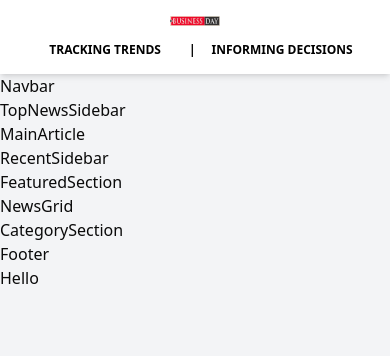
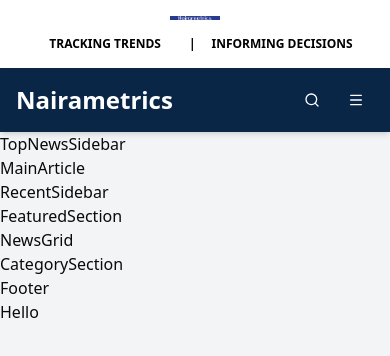
Before and after one commit to meanev56/news_proj, a Next.js app: page / in a window 390 px wide. Shown: the top 356 px of the page. Built offline with nearby package versions, Linux system fonts and the light colour scheme.

Commit message:
added -navbar -did mobile menu -desktop menu

```diff
--- a/components/LogoHeader.tsx
+++ b/components/LogoHeader.tsx
@@ -7,7 +7,7 @@
         <div className='justify-center'>
           <div className='text-center'>
             <Image
-              src="/images/businessday.png"
+              src="/images/logo.jpg"
               alt="BusinessDay Logo"
               className='mx-auto sm:w-20 md:w-26 lg:w-64 transition-all'
               width={50}
--- a/components/Navbar.tsx
+++ b/components/Navbar.tsx
@@ -1,8 +1,125 @@
-import React from 'react'
+'use client'
+import Link from 'next/link'
+import { useRouter } from 'next/navigation';
+import { useState } from 'react'
+import { Button } from './ui/button';
+import { Menu, Search, X } from 'lucide-react';
+interface NavItem {
+  name: string;
+  href: string;
+}
+
+const navItems: NavItem[] = [
+  { name: 'Business', href: '/' },
+  { name: 'Banking', href: '/banking' },
+  { name: 'Economy', href: '/' },
+  { name: 'Markets', href: '/markets' },
+  { name: 'Technology', href: '/' },
+  { name: 'Sports', href: '/sports' },
+  { name: 'About Us', href: '/about' },
+];
 
 const Navbar = () => {
+  const [mobileMenuOpen, setMobileMenuOpen] = useState(false);
+  const [searchOpen, setSearchOpen] = useState(false);
+  const pathname = useRouter();
+
+  const toggleMobileMenu = () => setMobileMenuOpen(!mobileMenuOpen);
+  const toggleSearch = () => setSearchOpen(!searchOpen);
+
   return (
-    <div>Navbar</div>
+    <nav className='bg-[#0A2647] text-white shadow-md'>
+      <div className='container mx-auto px-4'>
+        <div className='flex justify-between items-center h-16'>
+          {/* logo */}
+          <div className='flex-shrink-0'>
+            <Link
+              href='/'
+              className='text-2xl font-bold'
+            >
+              Nairametrics
+            </Link>
+          </div>
+
+          {/* Desktop Navigation */}
+          <div className="hidden md:flex items-center space-x-4">
+            {navItems.map((item) => (
+              <Link
+                key={item.name}
+                href={item.href}
+                className={`px-3 py-2 rounded-md text-sm font-medium hover:bg-[#144272] transition-colors ${
+                pathname.pathname === item.href && item.href !== '/' ? 'bg-[#144272]' : ''
+                }`}
+              >
+                {item.name}
+              </Link>
+            ))}
+          </div>
+
+          {/* right side icons */}
+          <div className="flex items-center space-x-2">
+            <Button
+              variant="ghost"
+              size="icon"
+              onClick={toggleSearch}
+              className="hover:bg-[#144272]"
+            >
+              <Search className="h-5 w-5" />
+            </Button>
+
+            {/* Mobile menu button */}
+            <Button
+              variant="ghost"
+              size="icon"
+              className="md:hidden hover:bg-[#144272]"
+              onClick={toggleMobileMenu}
+            >
+              {mobileMenuOpen ? <X className="h-5 w-5" /> : <Menu className="h-5 w-5" />}
+            </Button>
+          </div>
+
+        </div>
+        {/* Search bar */}
+        {searchOpen && (
+          <div className="py-3 border-t border-[#144272]">
+            <div className="relative">
+              <input
+                type="text"
+                placeholder="Search articles..."
+                className="w-full bg-white text-gray-800 px-4 py-2 rounded-md focus:outline-none focus:ring-2 focus:ring-[#2C74B3]"
+              />
+              <Button
+                size="icon"
+                className="absolute right-1 top-1 bg-[#2C74B3] hover:bg-[#205295]"
+              >
+                <Search className="h-5 w-5" />
+              </Button>
+            </div>
+          </div>
+        )}
+
+      </div>
+
+      {/* mobile menu */}
+      {mobileMenuOpen && (
+        <div className="md:hidden bg-[#0A2647]">
+          <div className="container mx-auto px-4 py-3 space-y-1">
+            {navItems.map((item) => (
+              <Link
+                key={item.name}
+                href={item.href}
+                className={`block px-3 py-2 rounded-md text-base font-medium hover:bg-[#205295] transition-colors ${
+                  location.pathname === item.href && item.href !== '/' ? 'bg-[#205295]' : ''
+                }`}
+                onClick={() => setMobileMenuOpen(false)}
+              >
+                {item.name}
+              </Link>
+            ))}
+          </div>
+        </div>
+      )}
+    </nav>
   )
 }
 
--- /dev/null
+++ b/components/ui/button.tsx
@@ -0,0 +1,57 @@
+import * as React from "react"
+import { Slot } from "@radix-ui/react-slot"
+import { cva, type VariantProps } from "class-variance-authority"
+
+import { cn } from "@/lib/utils"
+
+const buttonVariants = cva(
+  "inline-flex items-center justify-center gap-2 whitespace-nowrap rounded-md text-sm font-medium transition-colors focus-visible:outline-none focus-visible:ring-1 focus-visible:ring-ring disabled:pointer-events-none disabled:opacity-50 [&_svg]:pointer-events-none [&_svg]:size-4 [&_svg]:shrink-0",
+  {
+    variants: {
+      variant: {
+        default:
+          "bg-primary text-primary-foreground shadow hover:bg-primary/90",
+        destructive:
+          "bg-destructive text-destructive-foreground shadow-sm hover:bg-destructive/90",
+        outline:
+          "border border-input bg-background shadow-sm hover:bg-accent hover:text-accent-foreground",
+        secondary:
+          "bg-secondary text-secondary-foreground shadow-sm hover:bg-secondary/80",
+        ghost: "hover:bg-accent hover:text-accent-foreground",
+        link: "text-primary underline-offset-4 hover:underline",
+      },
+      size: {
+        default: "h-9 px-4 py-2",
+        sm: "h-8 rounded-md px-3 text-xs",
+        lg: "h-10 rounded-md px-8",
+        icon: "h-9 w-9",
+      },
+    },
+    defaultVariants: {
+      variant: "default",
+      size: "default",
+    },
+  }
+)
+
+export interface ButtonProps
+  extends React.ButtonHTMLAttributes<HTMLButtonElement>,
+    VariantProps<typeof buttonVariants> {
+  asChild?: boolean
+}
+
+const Button = React.forwardRef<HTMLButtonElement, ButtonProps>(
+  ({ className, variant, size, asChild = false, ...props }, ref) => {
+    const Comp = asChild ? Slot : "button"
+    return (
+      <Comp
+        className={cn(buttonVariants({ variant, size, className }))}
+        ref={ref}
+        {...props}
+      />
+    )
+  }
+)
+Button.displayName = "Button"
+
+export { Button, buttonVariants }
--- a/package.json
+++ b/package.json
@@ -9,6 +9,7 @@
     "lint": "eslint"
   },
   "dependencies": {
+    "@radix-ui/react-slot": "^1.2.4",
     "@radix-ui/react-tooltip": "^1.2.8",
     "@tanstack/react-query": "^5.90.16",
     "class-variance-authority": "^0.7.1",
```
Also changed, not shown: public/images/logo.jpg (added), 1 other file (tests, documents, lock files or other folders).
